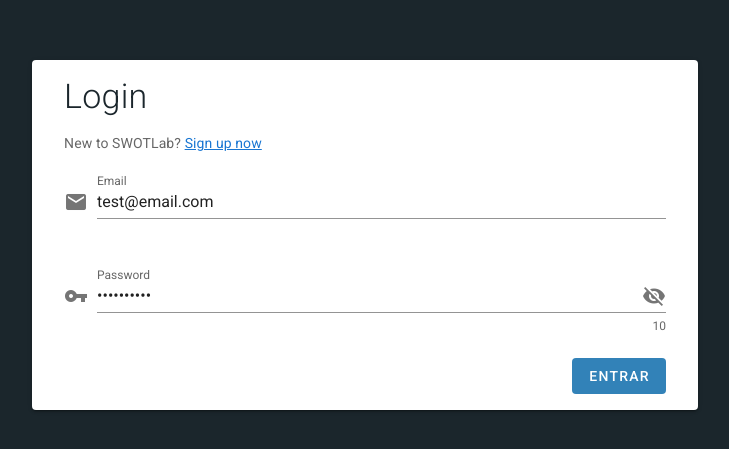
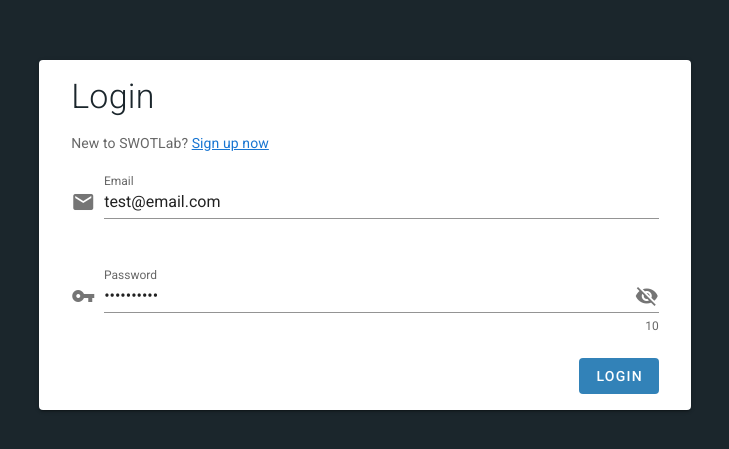
Before and after one commit to brunosilva5/Advanced-Information-Systems, a Nuxt app in the folder frontend/: page /auth/login in a window 1280 px wide. Shown: the part 165-614 px from the top of the page, without its empty margins (275-1004 px from the left). Built offline with nearby package versions, Linux system fonts and the light colour scheme; no server answers.

Commit message:
:art: Fix Login Button Language to English

```diff
--- a/frontend/pages/auth/login.vue
+++ b/frontend/pages/auth/login.vue
@@ -65,7 +65,7 @@
                   class="white--text"
                   :disabled="invalid"
                   type="submit"
-                  >Entrar</v-btn
+                  >Login</v-btn
                 >
               </v-col>
             </v-row>
```
Also changed, not shown: 2 other files (tests, documents, lock files or other folders).
